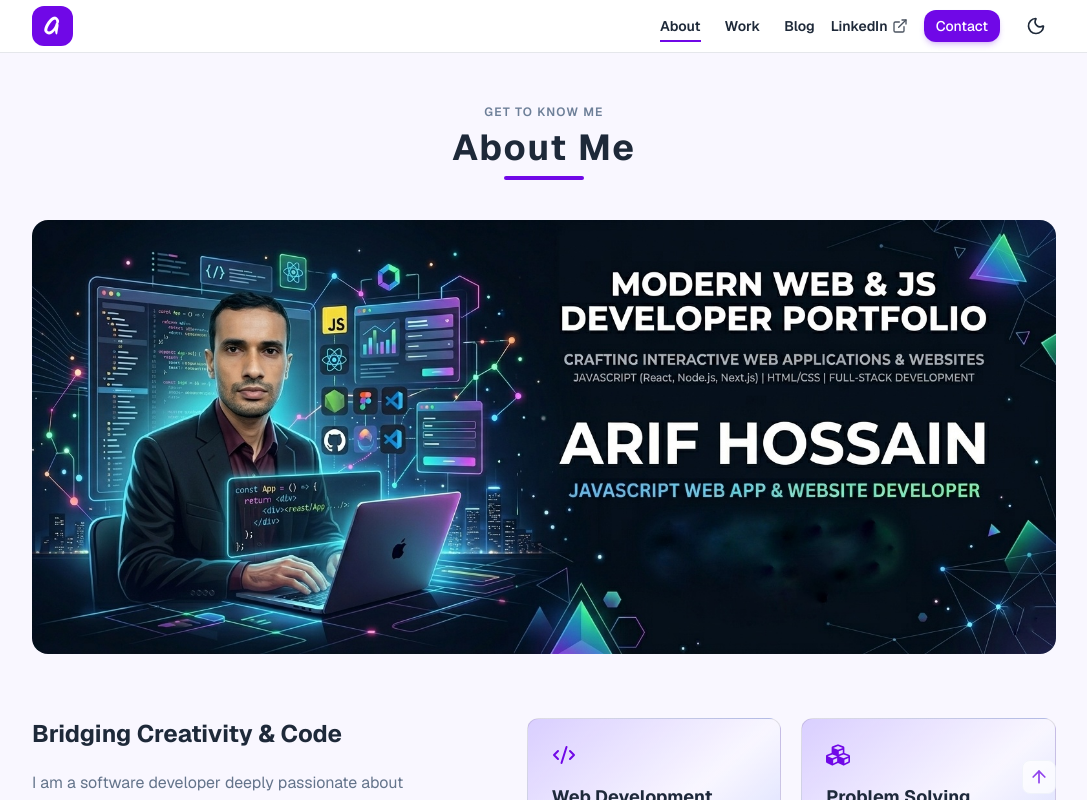
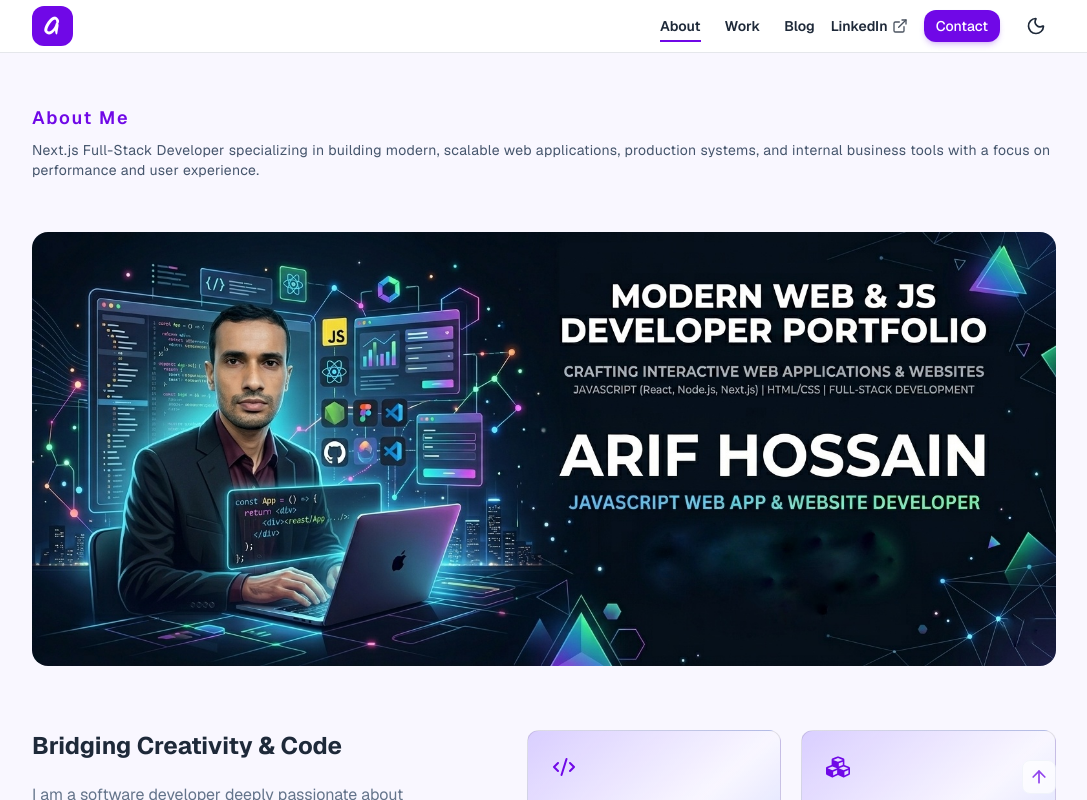
Before and after one commit to arifstk/arif-portfolio, a Next.js app: page /about in a window 1280 px wide. Shown: the top 800 px of the page, without its empty margins (96-1183 px from the left). Built offline with nearby package versions, Linux system fonts and the light colour scheme; no server answers; the database is empty.

Commit message:
page header change

```diff
--- a/app/projects/page.tsx
+++ b/app/projects/page.tsx
@@ -1,82 +1,3 @@
-// // app/projects/page.tsx
-
-// import type { Metadata } from "next";
-// import Script from "next/script";
-// import HireButtonProductPg from '@/components/HireButtonProductPg'
-// import Projects from '@/components/Projects'
-// import { getProjects } from "@/lib/data/projects";
-
-// export const dynamic = "force-dynamic";
-
-// const PAGE_TITLE = "Projects — Shaikh Arif | Full-Stack Next.js Developer";
-// const PAGE_DESCRIPTION =
-//   "Selected Next.js full-stack projects covering production systems, admin dashboards, and internal tools — built with MongoDB, Tailwind CSS, and NextAuth.";
-
-// export const metadata: Metadata = {
-//   title: PAGE_TITLE,
-//   description: PAGE_DESCRIPTION,
-//   alternates: {
-//     canonical: "/projects",
-//   },
-//   openGraph: {
-//     title: PAGE_TITLE,
-//     description: PAGE_DESCRIPTION,
-//     url: "/projects",
-//     type: "website",
-//   },
-//   twitter: {
-//     card: "summary_large_image",
-//     title: PAGE_TITLE,
-//     description: PAGE_DESCRIPTION,
-//   },
-// };
-
-// export default async function Page() {
-//   const projects = await getProjects();
-
-//   const jsonLd = {
-//     "@context": "https://schema.org",
-//     "@type": "CollectionPage",
-//     name: "Projects",
-//     description: PAGE_DESCRIPTION,
-//     mainEntity: {
-//       "@type": "ItemList",
-//       itemListElement: projects.map((p, i) => ({
-//         "@type": "ListItem",
-//         position: i + 1,
-//         url: `/projects/${p._id}`,
-//         name: p.title,
-//       })),
-//     },
-//   };
-
-//   return (
-//     <div className="pt-20 md:pt-25 mb-10">
-//       <Script
-//         id="projects-jsonld"
-//         type="application/ld+json"
-//         dangerouslySetInnerHTML={{ __html: JSON.stringify(jsonLd) }}
-//       />
-
-//       <div className='w-[92%] xl:w-[80%] mx-auto'>
-//         <p className="text-xs font-semibold uppercase tracking-widest text-[#6d7f98] mb-2">
-//           Selected Works
-//         </p>
-//         {/* This is now the page's single <h1> — was a <h4> before, which meant
-//             the whole page had no top-level heading at all. */}
-//         <h1 className="text-sm tracking-wide text-[#6d7f98] mb-2 pb-3 font-normal">
-//           Selected Next.js Full-Stack Projects to work across production systems and internal tools
-//         </h1>
-//         <HireButtonProductPg />
-//       </div>
-//       <Projects projects={projects} />
-//     </div>
-//   )
-// }
-
-
-
-
 
 // app/projects/page.tsx
 
@@ -155,12 +76,6 @@ export default async function Page({ searchParams }: PageProps) {
       />
 
       <div className='w-[92%] xl:w-[80%] mx-auto'>
-        <p className="text-lg font-semibold tracking-widest text-[#6d7f98] mb-2">
-          Selected Works
-        </p>
-        <h1 className="text-sm tracking-wide text-[#6d7f98] mb-2 pb-3 font-normal">
-          Selected Next.js Full-Stack Projects to work across production systems and internal tools
-        </h1>
         <HireButtonProductPg />
       </div>
 
--- a/components/About.tsx
+++ b/components/About.tsx
@@ -34,13 +34,16 @@ export default function About() {
     <section id="about" className="mt-1 pt-20 md:pt-25 mb-10 text-gray-800 dark:text-gray-200">
 
       {/* Section Header */}
-      <div className="text-center mb-8 md:mb-10">
-        <p className="text-xs font-semibold uppercase tracking-widest text-[#6d7f98] mb-2">
-          Get To Know Me
+      <div className="">
+        <p className="text-lg font-semibold tracking-widest text-violet-700 dark:text-violet-500 mb-2">
+          About Me
         </p>
-        <h2 className="text-2xl sm:text-3xl md:text-4xl font-bold relative inline-block pb-3 after:content-[''] after:absolute after:bottom-0 after:left-1/2 after:-translate-x-1/2 after:w-20 after:h-1 after:bg-violet-700 after:rounded-full tracking-wider">
-          About Me
-        </h2>
+        <p className="text-sm tracking-wide text-slate-600 dark:text-slate-400 mb-2 pb-3 font-normal">
+          Next.js Full-Stack Developer specializing in building modern, scalable web applications, production systems, and internal business tools with a focus on performance and user experience.
+        </p>
+      </div>
+
+      <div className="mb-8 md:mb-10">
       </div>
       {/* banner */}
       <div className="w-full h-full md:w-full md:h-full overflow-hidden rounded-2xl mb-10 md:mb-16">
--- a/components/HireButtonProductPg.tsx
+++ b/components/HireButtonProductPg.tsx
@@ -18,10 +18,10 @@ export default async function HireButtonProductPg() {
   const hireButton = await getHireButtonData();
 
   return (
-    <div className="relative overflow-hidden mt-3 mb-10 rounded-2xl bg-linear-to-br from-violet-300/60 via-purple-50/10 to-indigo-300/60 dark:from-violet-950/40 dark:via-purple-950/20 dark:to-slate-900 shadow-[0_10px_50px_rgba(139,92,246,0.15)] dark:shadow-[0_10px_50px_rgba(139,92,246,0.1)] px-6 py-10 grid grid-cols-1 sm:grid-cols-3 gap-6 items-center justify-between border border-violet-200 dark:border-slate-800">
+    <div className="relative overflow-hidden mt-3 mb-0 rounded-2xl bg-linear-to-br from-violet-300/60 via-purple-50/10 to-indigo-300/60 dark:from-violet-950/40 dark:via-purple-950/20 dark:to-slate-900 shadow-[0_10px_50px_rgba(139,92,246,0.15)] dark:shadow-[0_10px_50px_rgba(139,92,246,0.1)] px-6 py-10 grid grid-cols-1 sm:grid-cols-3 gap-6 items-center justify-between border border-violet-200 dark:border-slate-800">
 
       <span className="absolute -bottom-1.5 sm:-bottom-6 -left-1.5 sm:-left-6 text-6xl sm:text-8xl md:text-9xl font-black text-violet-900/5 dark:text-violet-100/5 select-none pointer-events-none tracking-tighter uppercase z-0">
-        Selected
+        Works
       </span>
 
       <div className='col-span-2'>
--- a/components/Projects.tsx
+++ b/components/Projects.tsx
@@ -8,10 +8,13 @@ export default function Projects({ projects = [] }: { projects?: Project[] }) {
     <section className="pt-15 md:pt-20 mb-10">
       <div className="w-[92%] xl:w-[80%] mx-auto">
         {/* Header */}
-        <div className="mb-8 text-center">
-          <h2 className="text-2xl sm:text-3xl md:text-4xl font-bold relative inline-block pb-3 after:content-[''] after:absolute after:bottom-0 after:left-1/2 after:-translate-x-1/2 after:w-20 after:h-1 after:bg-violet-700 after:rounded-full tracking-wider">
-            Selected Projects
-          </h2>
+        <div className="mb-3">
+          <p className="text-lg font-semibold tracking-widest text-violet-700 dark:text-violet-500 mb-2">
+            Selected Works
+          </p>
+          <p className="text-sm tracking-wide text-slate-600 dark:text-slate-400 mb-2 pb-3 font-normal">
+            Selected Next.js Full-Stack Projects to work across production systems and internal tools
+          </p>
         </div>
 
         {projects.length === 0 ? (
```
